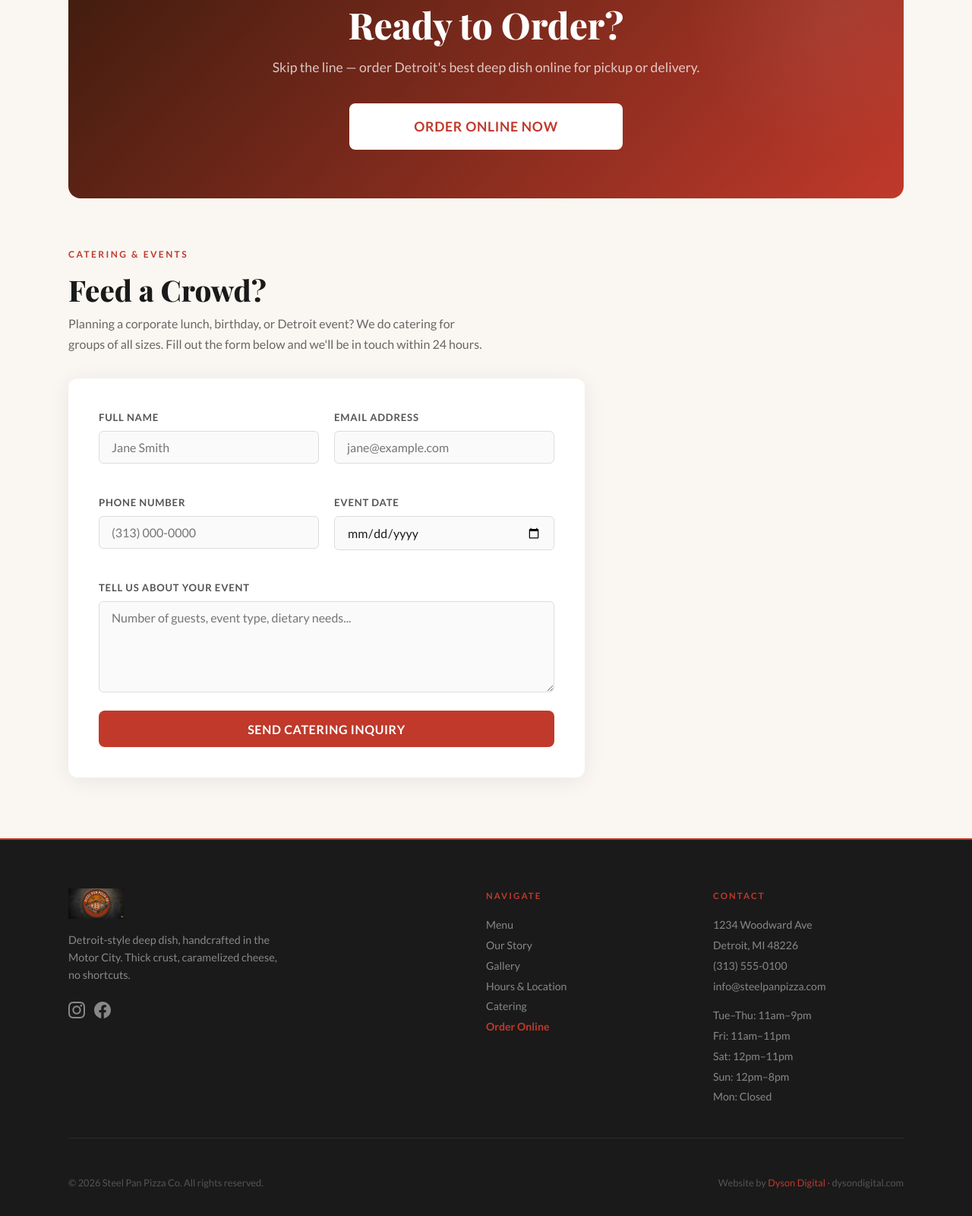
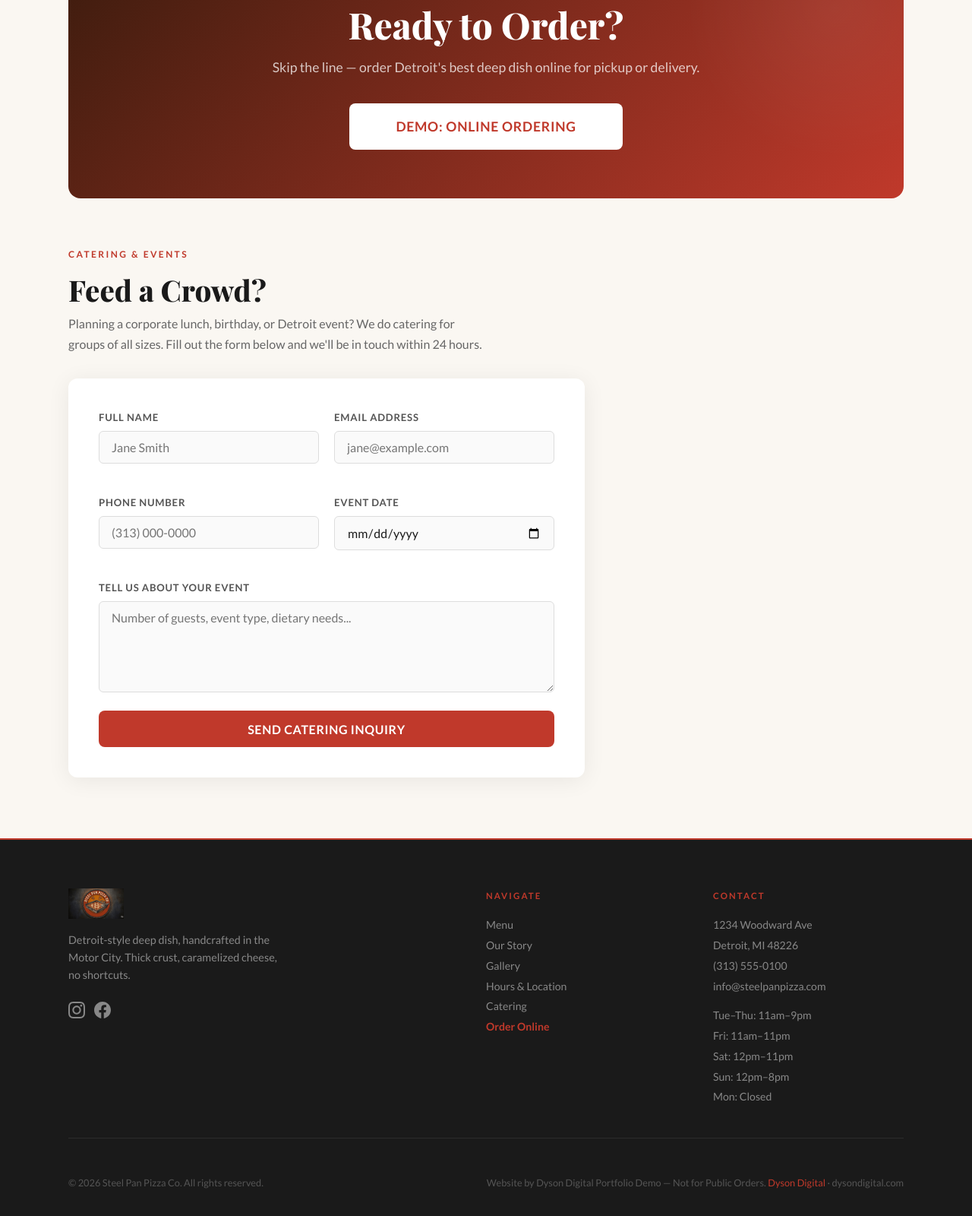
Before and after one commit to afterschoolspecialpodcasts/detroit-pizza-demo, a plain HTML site: page index.html in a window 1280 px wide. Shown: the part 4900-6500 px from the top of the page at 76% size. Drawn offline with nearby package versions, Linux system fonts and the light colour scheme; files whose address does not match are found by name; a web font is replaced by a local one.

Commit message:
Update order link text and footer credit message

```diff
--- a/index.html
+++ b/index.html
@@ -1277,7 +1277,7 @@
       <h2 id="order-heading">Ready to Order?</h2>
       <p>Skip the line — order Detroit's best deep dish online for pickup or delivery.</p>
       <a href="https://square.link/PLACEHOLDER" target="_blank" rel="noopener" class="btn btn-order">
-        Order Online Now
+        Demo: Online Ordering
       </a>
     </div>
 
@@ -1365,7 +1365,7 @@
 
     <div class="footer-bottom">
       <p class="footer-copy">© 2026 Steel Pan Pizza Co. All rights reserved.</p>
-      <p class="footer-credit">Website by <a href="https://dysondigital.com" target="_blank" rel="noopener">Dyson Digital</a> · dysondigital.com</p>
+      <p class="footer-credit">Website by Dyson Digital Portfolio Demo — Not for Public Orders. <a href="https://dysondigital.com" target="_blank" rel="noopener">Dyson Digital</a> · dysondigital.com</p>
     </div>
   </div>
 </footer>
```
